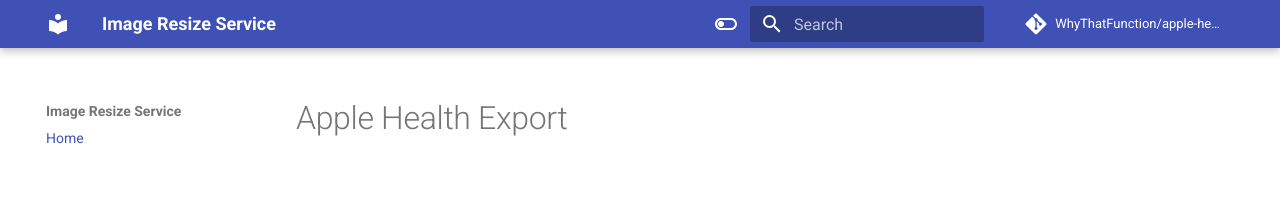
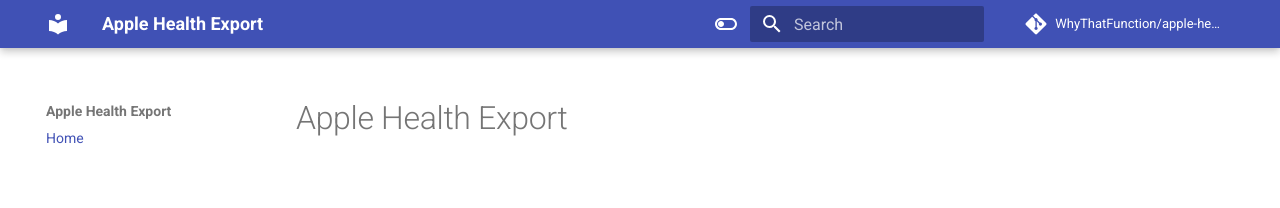
Before and after one commit to WhyThatFunction/apple-health-export, an MkDocs documentation site: the page built from docs/index.md, in a window 1280 px wide. Shown: the top 208 px of the page. Built offline with MkDocs 1.6.1 and Material for MkDocs 9.7.7, drawn with Linux system fonts in a browser that asks for light colours; comment, search, counter and statistics services are not loaded.

Commit message:
fix(ci): yaml

```diff
--- a/mkdocs.yml
+++ b/mkdocs.yml
@@ -1,5 +1,5 @@
-site_name: Image Resize Service
-site_description: Documentation for the Image Resize Service
+site_name: Apple Health Export
+site_description: Documentation for the Apple Health Export
 site_author: Image Resize Team
 repo_url: https://github.com/WhyThatFunction/apple-health-export
 repo_name: WhyThatFunction/apple-health-export
```
Also changed, not shown: 1 other file.
